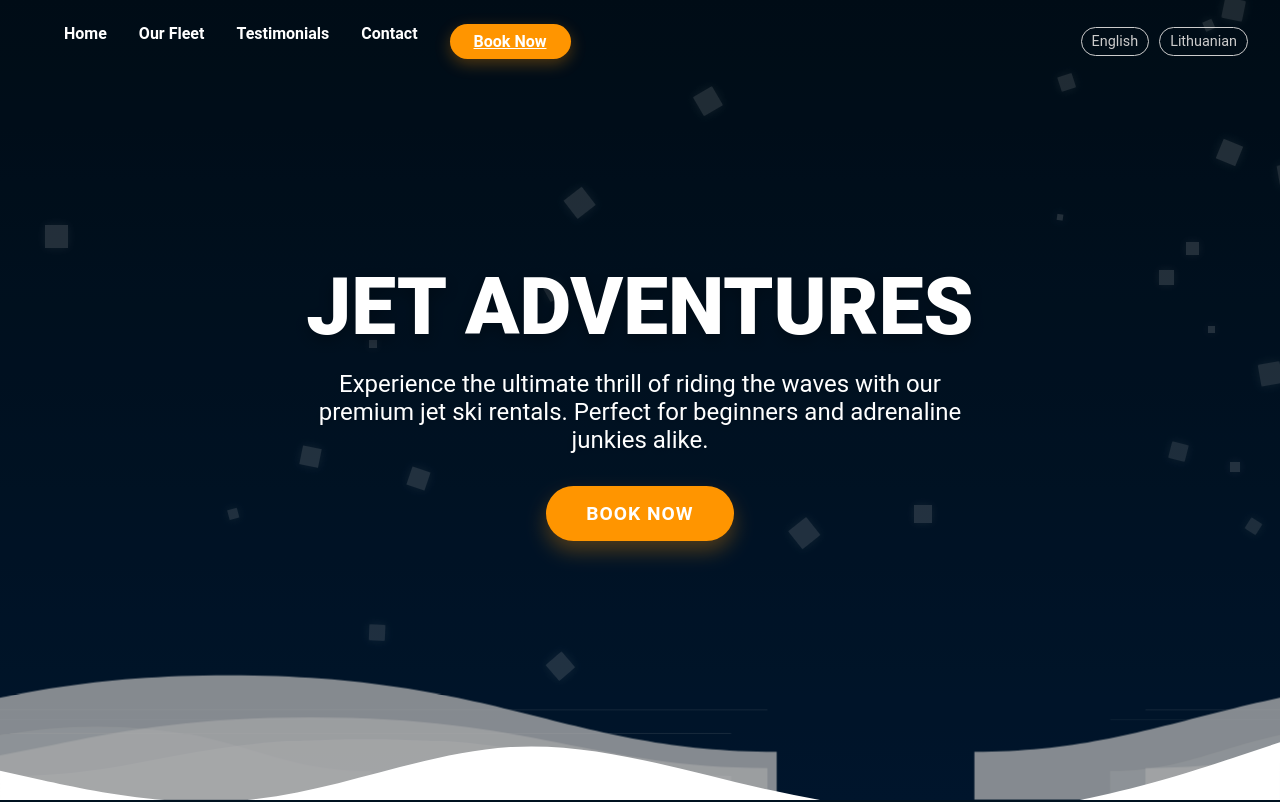
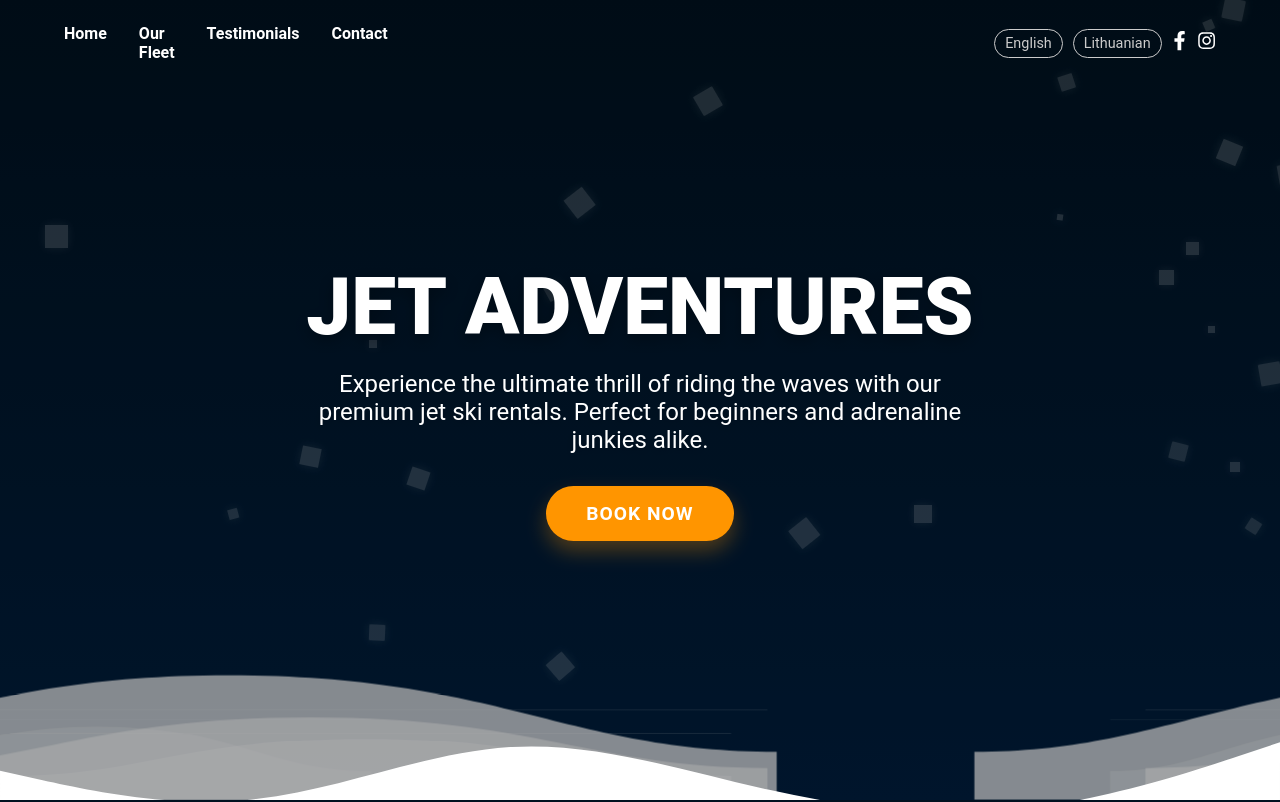
Before and after one commit to HalfBad-dnb/jetrent, a React (Create React App) app: page / in a window 1280 px wide. Shown: the top 802 px of the page. Built offline with nearby package versions, Linux system fonts and the light colour scheme.

Commit message:
navbar social links

```diff
--- a/src/components/Hero.js
+++ b/src/components/Hero.js
@@ -158,11 +158,9 @@ const Button = styled(motion.button)`
   }
 `;
 
-// Scroll down indicator and logo wrapper removed
 
 const Hero = () => {
   const { t } = useTranslation();
-  // Scroll down function removed
 
   const titleVariants = {
     hidden: { opacity: 0, y: -50 },
@@ -210,14 +208,12 @@ const Hero = () => {
     }
   };
 
-  // Scroll variants removed
 
   return (
     <HeroSection id="home">
       <HeroOverlay />
       <WaveEffect />
       <HeroContent>
-        {/* Logo removed */}
         <Title
           variants={titleVariants}
           initial="hidden"
@@ -242,7 +238,6 @@ const Hero = () => {
           {t('hero.button')}
         </Button>
       </HeroContent>
-      {/* Scroll down indicator removed */}
     </HeroSection>
   );
 };
--- a/src/components/Navbar.js
+++ b/src/components/Navbar.js
@@ -3,6 +3,7 @@ import styled from 'styled-components';
 import { motion } from 'framer-motion';
 import { useTranslation } from 'react-i18next';
 import LanguageSwitcher from './LanguageSwitcher';
+import { FaInstagram, FaFacebookF } from 'react-icons/fa';
 
 const Nav = styled(motion.nav)`
   display: flex;
@@ -31,16 +32,38 @@ const Nav = styled(motion.nav)`
 const NavbarContainer = styled.div`
   display: flex;
   align-items: center;
-  gap: 1rem;
+  justify-content: space-between;
+  width: 100%;
+  max-width: 1200px;
+  margin: 0 auto;
+  padding: 0 2rem;
+  height: 100%;
+  gap: 0.5rem;
 
   @media (max-width: 768px) {
-    gap: 0.5rem;
+    justify-content: flex-start;
   }
 `;
 
-// Logo container removed
+const SocialIcons = styled.div`
+  display: flex;
+  align-items: center;
+  gap: 0.5rem;
 
-// LogoImage component removed as we're using SVG logo now
+  @media (max-width: 768px) {
+    display: flex;
+    order: 3;
+    margin-left: auto;
+  }
+`;
+
+const LanguageSwitcherWrapper = styled.div`
+  margin-left: auto;
+
+  @media (max-width: 768px) {
+    order: 2;
+  }
+`;
 
 const MenuItems = styled.div`
   display: flex;
@@ -84,6 +107,7 @@ const MobileMenuButton = styled.div`
     justify-content: space-between;
     width: 30px;
     height: 21px;
+    margin-left: auto;
   }
 
   @media (max-width: 480px) {
@@ -96,7 +120,11 @@ const MenuLine = styled(motion.div)`
   width: 100%;
   height: 3px;
   background-color: white;
-  border-radius: 5px;
+  transition: all 0.3s ease;
+
+  @media (prefers-color-scheme: dark) {
+    background-color: rgba(255, 255, 255, 0.9);
+  }
 `;
 
 const MobileMenu = styled(motion.div)`
@@ -143,21 +171,6 @@ const MobileMenuItem = styled(motion.a)`
   }
 `;
 
-const BookNowButton = styled(motion.button)`
-  background-color: #FF9500;
-  color: white;
-  border: none;
-  padding: 0.5rem 1.5rem;
-  border-radius: 50px;
-  font-weight: 600;
-  cursor: pointer;
-  margin-left: 2rem;
-  box-shadow: 0 5px 15px rgba(255, 149, 0, 0.3);
-
-  @media (max-width: 768px) {
-    display: none;
-  }
-`;
 
 const Navbar = () => {
   const [scrolled, setScrolled] = useState(false);
@@ -242,18 +255,31 @@ const Navbar = () => {
               {item.name}
             </MenuItem>
           ))}
-          <BookNowButton
-            as="a"
-            href="#contact"
-            whileHover={{ scale: 1.05 }}
-            whileTap={{ scale: 0.95 }}
-          >
-            {t('hero.button')}
-          </BookNowButton>
+
         </MenuItems>
 
         <NavbarContainer>
+          <LanguageSwitcherWrapper>
             <LanguageSwitcher />
+          </LanguageSwitcherWrapper>
+          <SocialIcons>
+            <a
+              href="https://facebook.com/tadas.rudzinskis"
+              target="_blank"
+              rel="noopener noreferrer"
+              aria-label="Facebook"
+            >
+              <FaFacebookF style={{ color: 'white', fontSize: '1.2rem' }} />
+            </a>
+            <a
+              href="https://instagram.com/tadas_greitai/?locale=en%2F"
+              target="_blank"
+              rel="noopener noreferrer"
+              aria-label="Instagram"
+            >
+              <FaInstagram style={{ color: 'white', fontSize: '1.2rem' }} />
+            </a>
+          </SocialIcons>
           <MobileMenuButton onClick={toggleMobileMenu}>
     <MenuLine animate={{ rotate: mobileMenuOpen ? 45 : 0, y: mobileMenuOpen ? 9 : 0 }} />
     <MenuLine animate={{ opacity: mobileMenuOpen ? 0 : 1 }} />
```
Also changed, not shown: 1 other file (tests, documents, lock files or other folders). Lines whose indentation alone changed are shown as unchanged.
